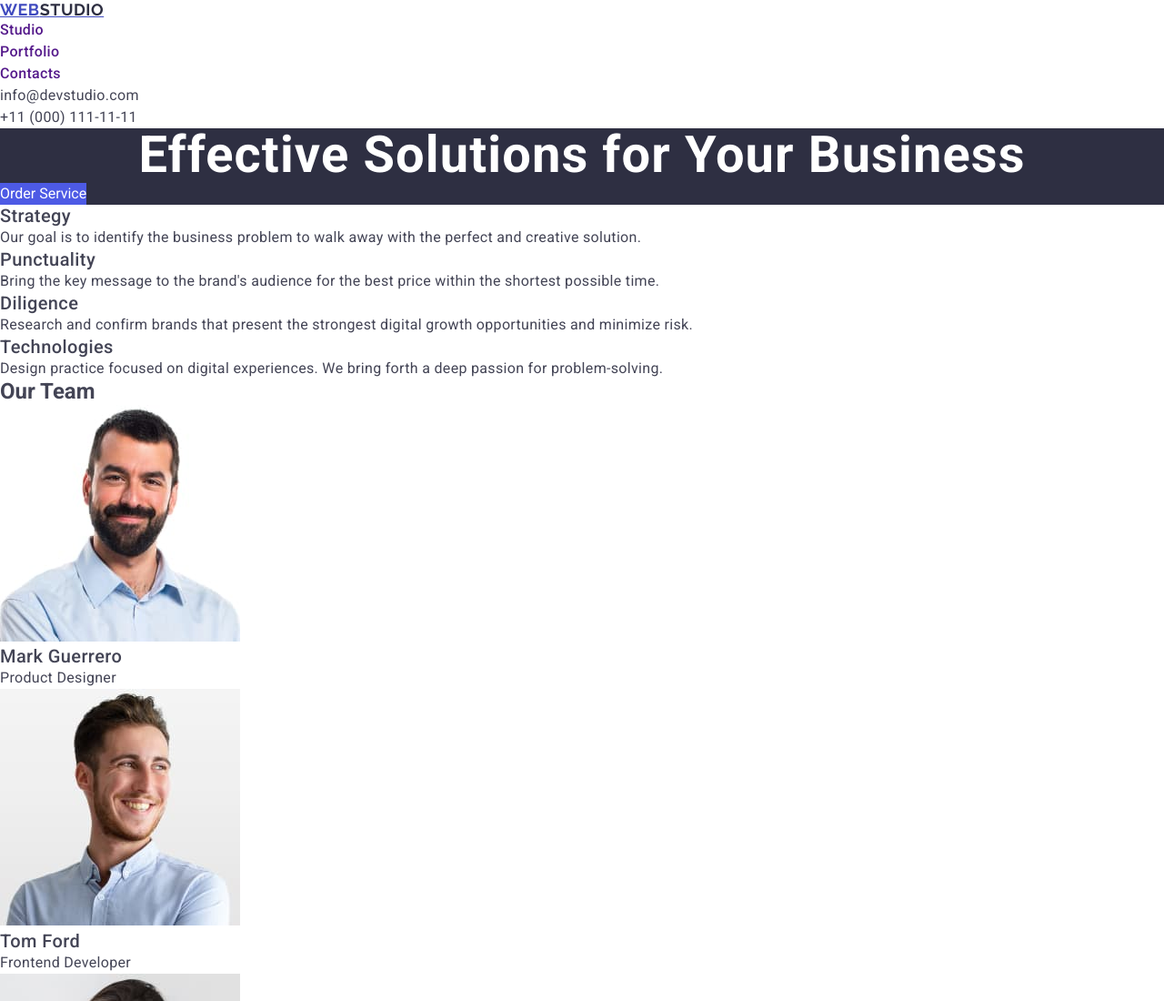
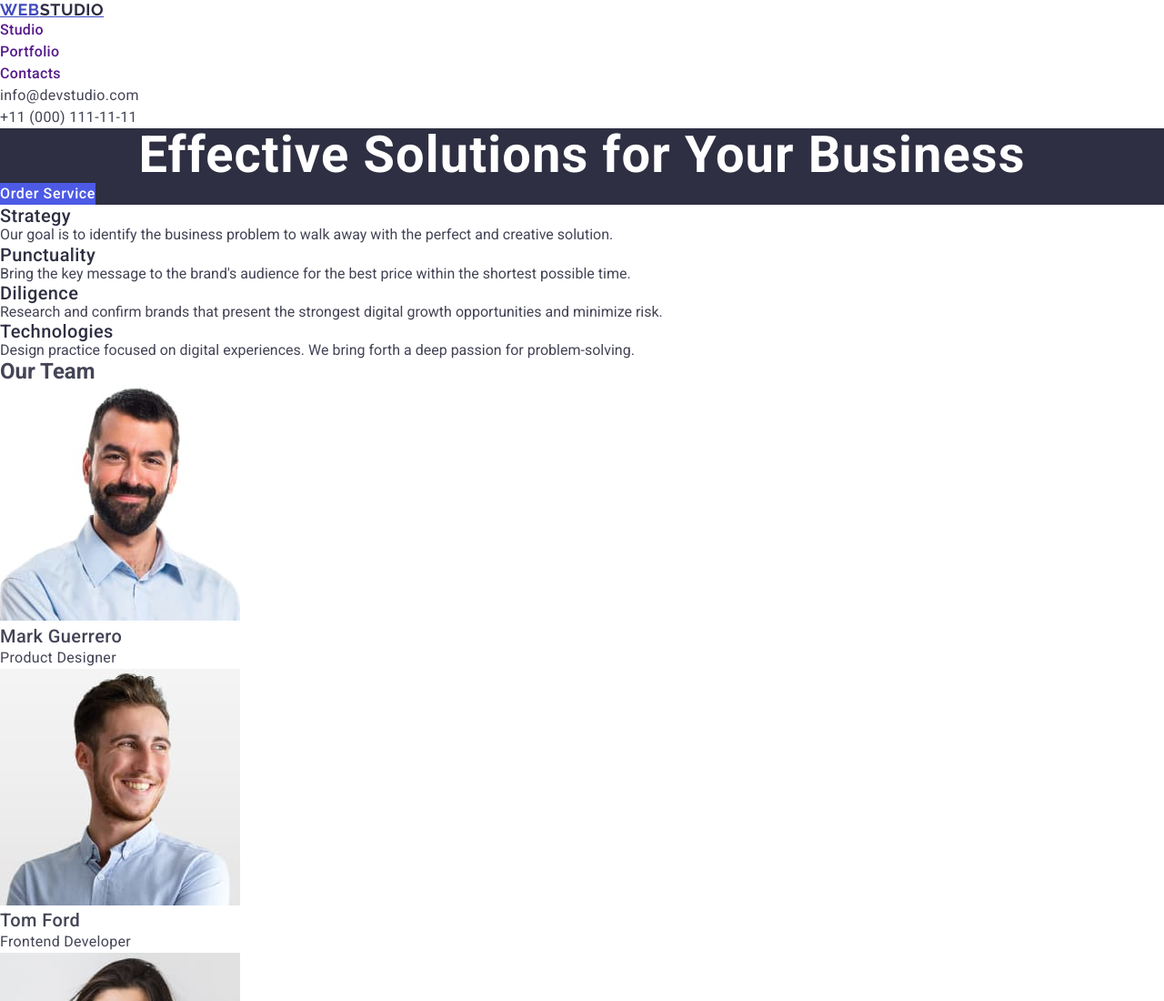
Before and after one commit to SergGrishkov/goit-markup-hw-02, a plain HTML site: page index.html in a window 1280 px wide. Shown: the top 1100 px of the page at 91% size. Drawn offline with nearby package versions, Linux system fonts and the light colour scheme.

Commit message:
Fixed error

```diff
--- a/css/styles.css
+++ b/css/styles.css
@@ -18,16 +18,13 @@ li {
 }
 
 .logo {
+  color: #4d5ae5;
   font-family: 'Raleway', sans-serif;
   font-size: 18px;
   font-weight: 700;
   line-height: 1.17;
   letter-spacing: 0.54px;
   text-transform: uppercase;
-}
-
-.logo {
-  color: #4d5ae5;
 }
 
 .logo-studio {
@@ -97,6 +94,8 @@ nav .menu li a:active {
   background-color: #4d5ae5;
   border: none;
   line-height: 1.5;
+  font-weight: 500;
+  letter-spacing: 0.04em;
 }
 
 .btn:active,
@@ -138,6 +137,10 @@ h3 {
   letter-spacing: 1.12px;
 }
 
+.section-head {
+  color: #2e2f42;
+}
+
 .section-fourth h2 {
   color: #2e2f42;
   text-align: center;
--- a/index.html
+++ b/index.html
@@ -41,25 +41,25 @@
 		</section>
 
 		<section class="section-second">
-			<h2 hidden>Items</h2>
-			<ul class="text">
+			<h2 class="text" hidden>Items</h2>
+			<ul>
 				<li>
-					<h3>Strategy</h3>
+					<h3 class="section-head">Strategy</h3>
 					<p>Our goal is to identify the business
 						problem to walk away with the perfect and creative solution.</p>
 				</li>
 				<li>
-					<h3>Punctuality</h3>
+					<h3 class="section-head">Punctuality</h3>
 					<p>Bring the key message to the brand's audience for the best price within the shortest possible
 						time.</p>
 				</li>
 				<li>
-					<h3>Diligence</h3>
+					<h3 class="section-head">Diligence</h3>
 					<p>Research and confirm brands that present the strongest digital growth opportunities and minimize
 						risk.</p>
 				</li>
 				<li>
-					<h3>Technologies</h3>
+					<h3 class="section-head">Technologies</h3>
 					<p>Design practice focused on digital experiences. We bring forth a deep passion for
 						problem-solving.</p>
 				</li>
```
